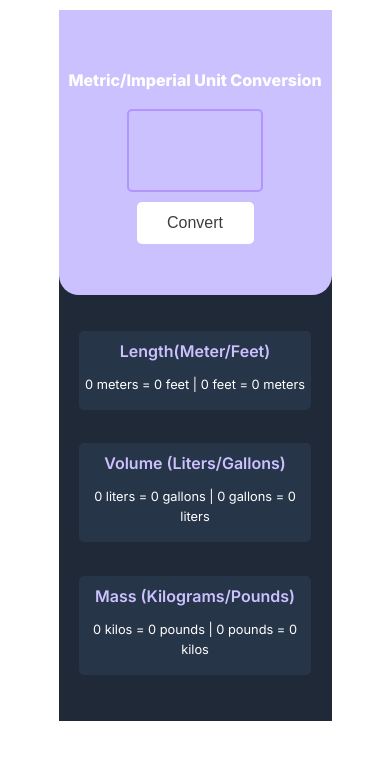
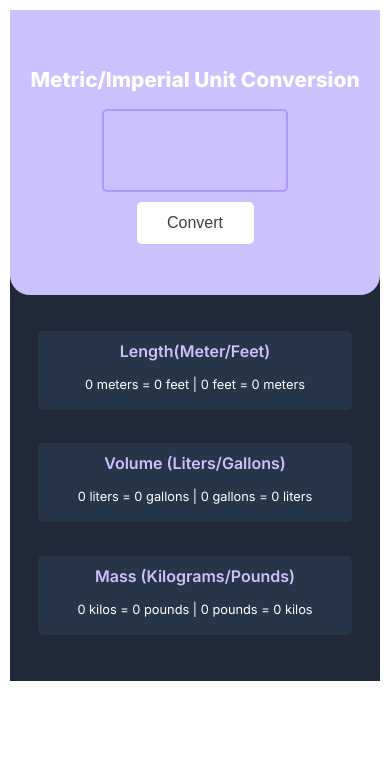
Before and after one commit to Qayyax/unit_converter, a plain HTML site: page index.html in a window 390 px wide. Shown: the top 760 px of the page. Drawn offline with Linux system fonts and the light colour scheme.

Commit message:
Update style.css

```diff
--- a/style.css
+++ b/style.css
@@ -134,7 +134,7 @@ p {
 
 @media (max-width: 600px) {
   .container {
-    width: 70%;
+    width: 95%;
     height: auto;
     margin-top: 10px;
     margin-bottom: 10px;
@@ -158,7 +158,7 @@ p {
   }
 
   h1 {
-    font-size: 1rem;
+    font-size: 1.3rem;
     margin-bottom: 10px;
   }
 
```
